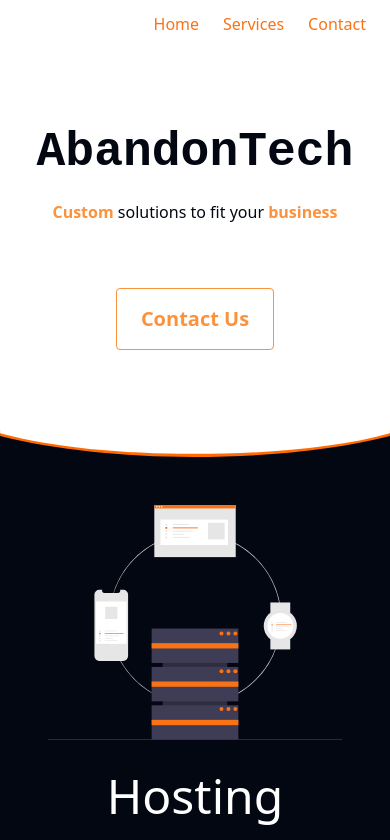
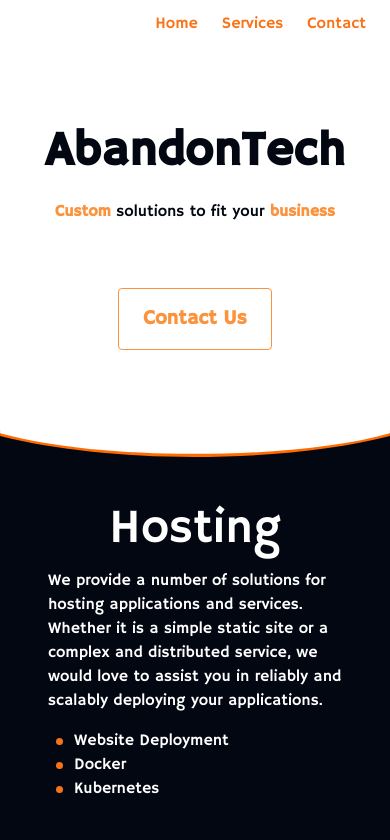
Before and after one commit to AbandonTech/site, a Next.js app: page / in a window 390 px wide. Shown: the top 840 px of the page. Built offline with nearby package versions, Linux system fonts and the light colour scheme.

Commit message:
add hammersmith font, tweak styling on about sects
The entire site is using the new font. I have also added some minor tweaks on both mobile and desktop for spacing on about sections.

```diff
--- a/src/components/aboutSection.tsx
+++ b/src/components/aboutSection.tsx
@@ -16,7 +16,7 @@ export default function AboutSection(
     props: AboutProps
     ) {
         const formatedList = props.listItems.map((str, i) => {
-            return <li key={i}>{str}</li>
+            return <li key={i}><span className="ml-1">{str}</span></li>
         }
     )
 
@@ -38,16 +38,20 @@ export default function AboutSection(
 
     return (
         <div className="text-white">
-            <div className="md:hidden flex flex-col justify-center w-full p-12">
-                <Image src={props.imgPath} alt={"depiction of " + props.title} width={300} height={300}  className="max-h-72" />
+            <div className="md:hidden flex flex-col justify-center w-full px-12 pt-12">
 
-                <div className="block w-full mt-8">
+                <div className="block w-full">
                     <h1 className="text-5xl text-center">{props.title}</h1>
                     <p className="text-s pt-4">{props.description}</p>
                     <ul className={"text-s list-inside pl-2 pt-4 " + orangeCircleStyle}>
                         {formatedList}
                     </ul>
                 </div>
+
+                <div className="mt-12">
+                    <Image src={props.imgPath} alt={"depiction of " + props.title} width={300} height={300}  className="max-h-72" />
+                </div>
+
             </div>
 
             <div className="hidden md:flex w-screen justify-center p-12">
--- a/src/components/banner.tsx
+++ b/src/components/banner.tsx
@@ -8,10 +8,10 @@ export default function Banner() {
         <div>
             <div className="text-gray-950 bg-white py-20 md:py-32">
                 <div className="flex flex-col items-center">
-                    <h1 className="text-5xl md:text-9xl font-primary font-bold">AbandonTech</h1>
+                    <h1 className="text-5xl md:text-9xl font-bold">AbandonTech</h1>
                     <h3 className="text-base md:text-4xl mt-6"><strong className="text-orange-400">Custom</strong> solutions to fit your <strong className="text-orange-400">business</strong></h3>
 
-                    <a className="bg-white text-xl bg-opacity-0 mt-16 hover:bg-opacity-5 text-orange-400 font-semibold py-4 px-6 border border-orange-400 hover:border-orange-600 hover:text-orange-600 hover:bg-orange-300 hover:cursor-pointer rounded" href="#contactUs">Contact Us</a>
+                    <a className="bg-white text-xl bg-opacity-0 mt-16 duration-300 hover:bg-opacity-5 text-orange-400 font-semibold py-4 px-6 border border-orange-400 hover:border-orange-600 hover:text-orange-600 hover:bg-orange-300 hover:cursor-pointer rounded" href="#contactUs">Contact Us</a>
                 </div>
             </div>
 
--- a/src/components/navbar.tsx
+++ b/src/components/navbar.tsx
@@ -9,7 +9,7 @@ export default function Navbar() {
 
     for (const [key, val] of Object.entries(navOptions)) {
         generatedNavLinks.push(
-            <a className="flex h-full items-center justify-center duration-300 hover:text-orange-400 hover:cursor-pointer" href={val} key={key}>
+            <a className="flex h-full items-center justify-center duration-300 hover:text-orange-600 hover:cursor-pointer" href={val} key={key}>
                 <span className="capitalize">{key}</span>
             </a>
         );
--- a/src/pages/index.tsx
+++ b/src/pages/index.tsx
@@ -2,7 +2,7 @@ import Home from "@/pages/home";
 
 export default function app() {
   return (
-    <div className="bg-gray-950 min-h-screen">
+    <div className="bg-gray-950 min-h-screen font-primary">
       <Home />
     </div>
   )
--- a/src/styles/globals.css
+++ b/src/styles/globals.css
@@ -1,3 +1,8 @@
 @tailwind base;
 @tailwind components;
 @tailwind utilities;
+
+@font-face {
+    font-family: HammersmithOne;
+    src: url("fonts/HammersmithOne-Regular.ttf");
+  }
--- a/tailwind.config.js
+++ b/tailwind.config.js
@@ -11,7 +11,7 @@ module.exports = {
   theme: {
     extend: {},
     fontFamily: {
-      'primary': ['Courier New']
+      'primary': ['HammersmithOne']
     }
   },
   plugins: [],
```
Also changed, not shown: src/styles/fonts/HammersmithOne-Regular.ttf (added).
